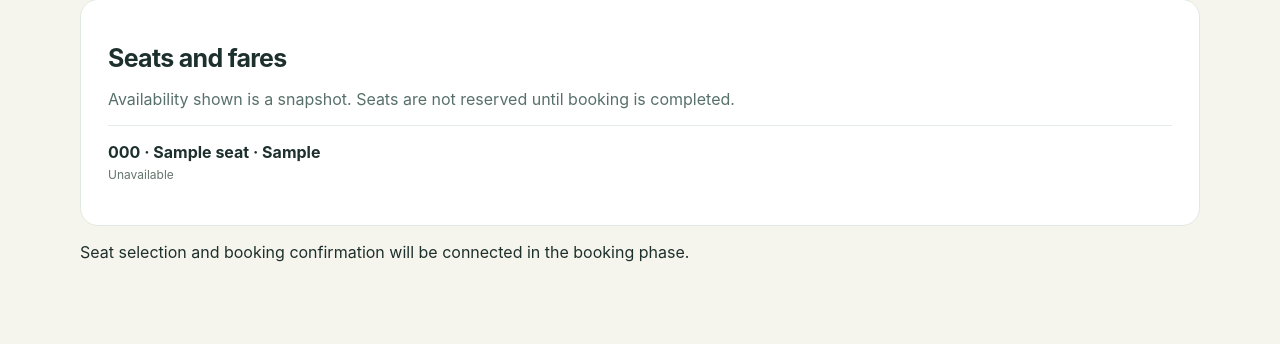
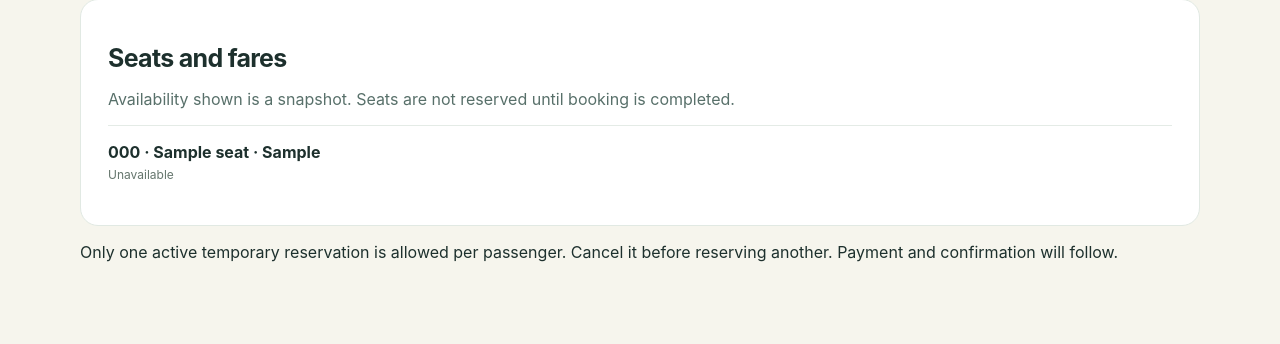
Before and after one commit to Ahdams/Train-booking-system-django, a Django app: template templates/core/available_seats.html in a window 1280 px wide. Shown: the part 327-671 px from the top of the page. Run offline with Django 5.2, Linux system fonts and the light colour scheme; tables that the repository leaves empty hold one stand-in row (values such as "Sample post"); the template is opened without the code that fills it: values that come from a table or form of the project are taken from there, most other values are stand-ins (such as "Sample title", 1, 10 or a date in 2020); data that the repository does not hold is empty.

Commit message:
feat: add reservation and cancellation controls

```diff
--- a/templates/core/available_seats.html
+++ b/templates/core/available_seats.html
@@ -1,5 +1,5 @@
 {% extends "core/account_base.html" %}{% block title %}Seat availability{% endblock %}
 {% block content %}<div class="account-heading"><span class="account-kicker">CHOOSE YOUR SEAT</span><h1>{{ schedule.train.name }}</h1><p>{{ schedule.route.origin.city }} → {{ schedule.route.destination.city }} · {{ travel_date }} · {{ schedule.departure_time|time:"H:i" }}</p></div>
 <section class="account-panel"><h2>Seats and fares</h2><p>Availability shown is a snapshot. Seats are not reserved until booking is completed.</p>
-{% for item in seat_rows %}<div class="account-item"><strong>{{ item.seat.coach.code }} · {{ item.seat.label }} · {{ item.seat.coach.get_travel_class_display }}</strong><span>{% if item.available %}Available — ₦{{ item.fare|floatformat:2 }}{% elif item.fare == None %}Fare not configured{% else %}Unavailable{% endif %}</span></div>{% empty %}<p>No seats configured for this train.</p>{% endfor %}</section>
-<p>Seat selection and booking confirmation will be connected in the booking phase.</p>{% endblock %}
+{% for item in seat_rows %}<div class="account-item"><strong>{{ item.seat.coach.code }} · {{ item.seat.label }} · {{ item.seat.coach.get_travel_class_display }}</strong><span>{% if item.available %}Available — ₦{{ item.fare|floatformat:2 }}{% if user.is_authenticated %}<form method="post" action="{% url 'reserve_seat' %}">{% csrf_token %}<input type="hidden" name="schedule_id" value="{{ schedule.id }}"><input type="hidden" name="seat_id" value="{{ item.seat.id }}"><input type="hidden" name="date" value="{{ travel_date|date:'Y-m-d' }}"><button type="submit">Reserve for 10 minutes</button></form>{% else %}<a href="{% url 'login' %}?next={{ request.get_full_path|urlencode }}">Sign in to reserve</a>{% endif %}{% elif item.fare == None %}Fare not configured{% else %}Unavailable{% endif %}</span></div>{% empty %}<p>No seats configured for this train.</p>{% endfor %}</section>
+<p>Only one active temporary reservation is allowed per passenger. Cancel it before reserving another. Payment and confirmation will follow.</p>{% endblock %}
```
